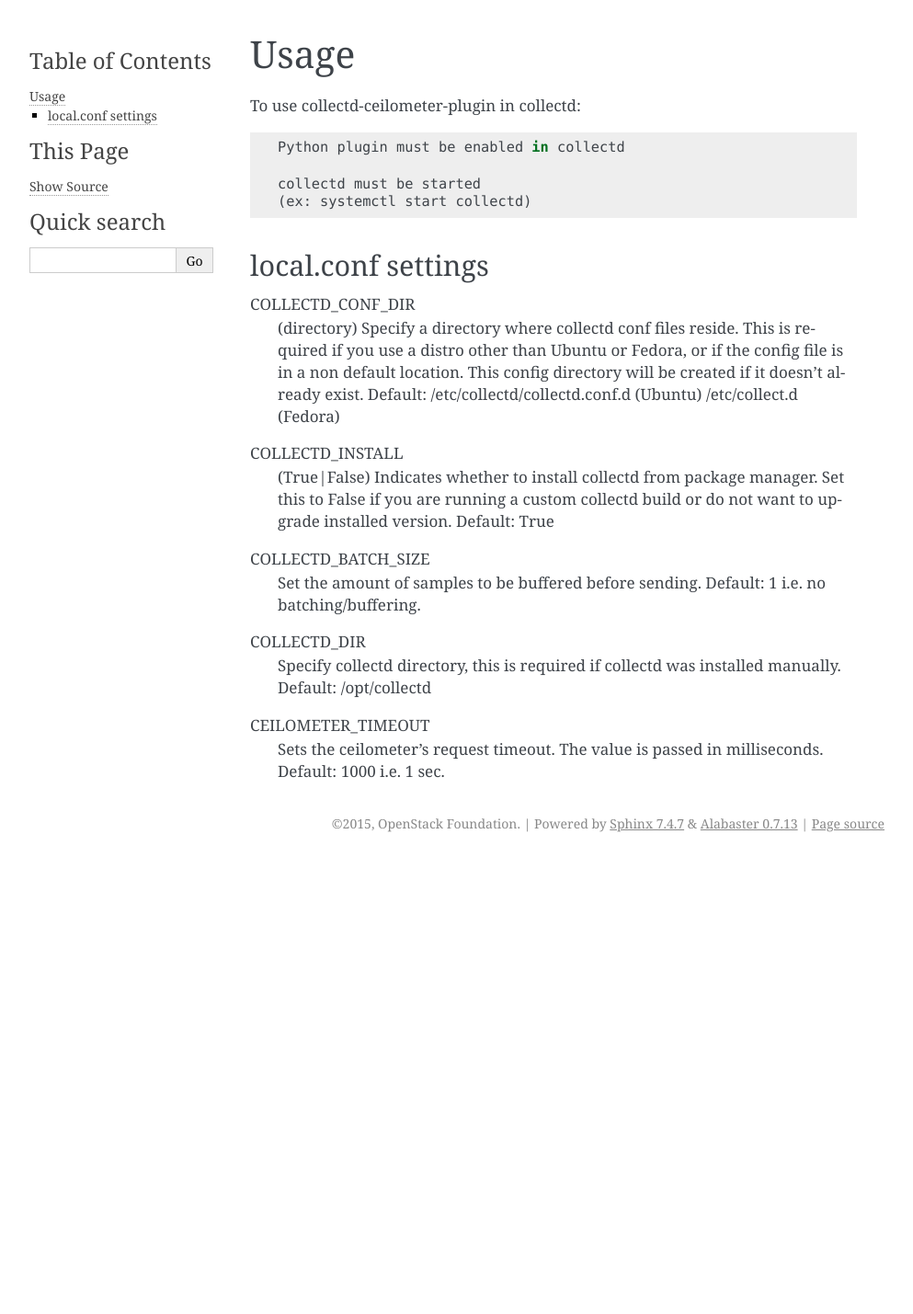
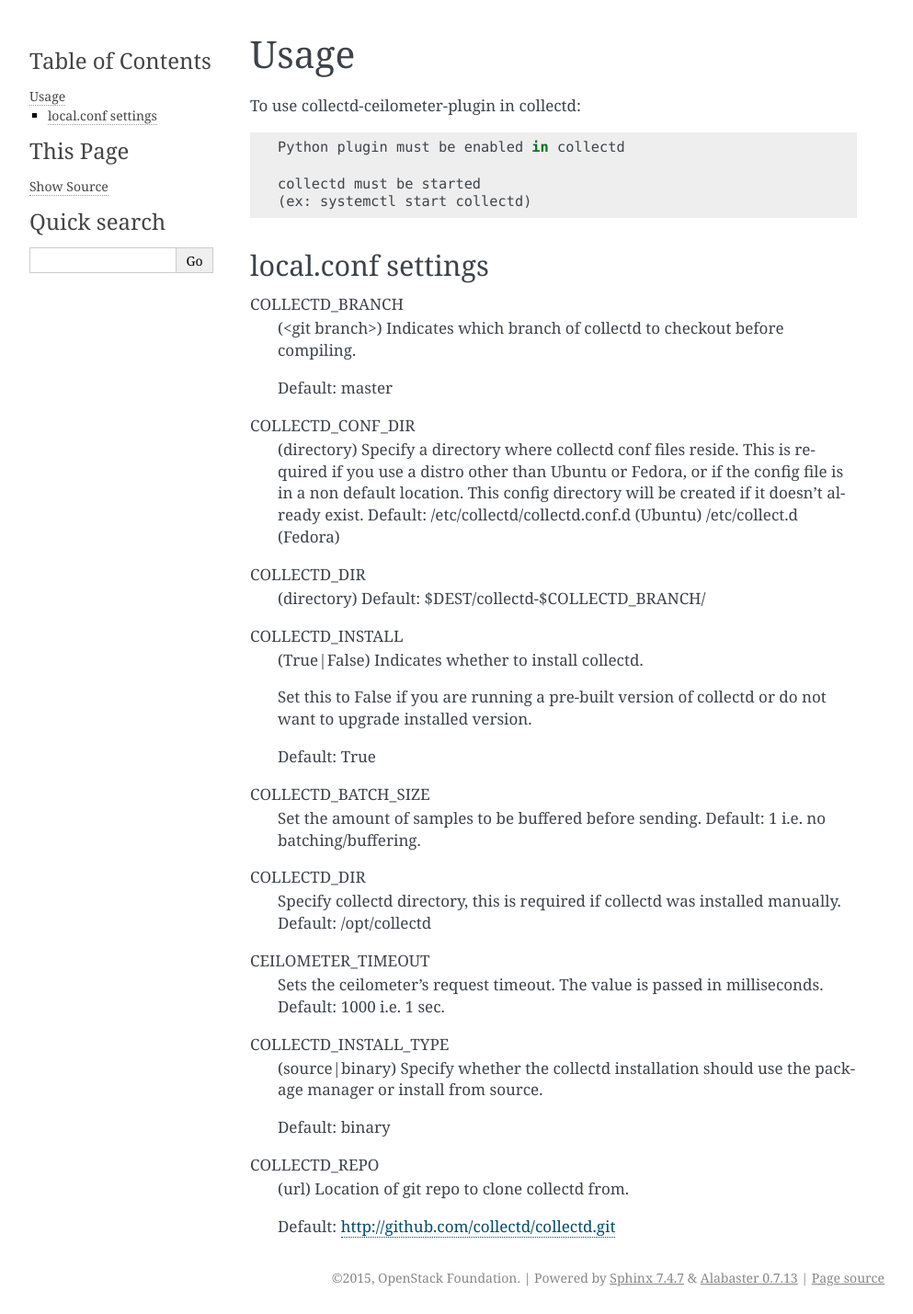
Before and after one commit to openstack-archive/collectd-openstack-plugins, a Sphinx documentation site: the page built from doc/source/usage.rst, in a window 1280 px wide. Shown: the whole page at 92% size, without its empty margins (148-1141 px from the left). Built offline with Sphinx 7.4.7, drawn with Linux system fonts in a browser that asks for light colours; before the commit the page ends 935 px from its top, so only the background shows below that.

Commit message:
Add code to build collectd
    - Add option to build collectd from source
      - Clones collectd, builds and installs collectd under the source repo

    - Add config options:
      - COLLECTD_INSTALL_TYPE
      - COLLECTD_REPO
      - COLLECTD_DIR
      - COLLECTD_BRANCH

    - Add service files to run daemon
      - Add service file for systemv

    - Update documentation in doc/source/usage.rst

    Closes-Bug: #1596966

    Change-Id: I92156cf69438634c6340c21089538ff7ea716e6f

Change-Id: Ia4648217a9c3d1d774259f634edacfea4ae26b01

```diff
--- a/doc/source/usage.rst
+++ b/doc/source/usage.rst
@@ -12,6 +12,12 @@
 local.conf settings
 -------------------
 
+COLLECTD_BRANCH
+    (<git branch>) Indicates which branch of collectd to checkout before
+    compiling.
+
+    Default: master
+
 COLLECTD_CONF_DIR
     (directory) Specify a directory where collectd conf files reside.
     This is required if you use a distro other than Ubuntu or Fedora, or if
@@ -19,13 +25,17 @@
     be created if it doesn't already exist.
     Default: /etc/collectd/collectd.conf.d (Ubuntu) /etc/collect.d (Fedora)
 
+COLLECTD_DIR
+    (directory)
+    Default: $DEST/collectd-$COLLECTD_BRANCH/
 
 COLLECTD_INSTALL
-    (True|False) Indicates whether to install collectd from package manager.
-    Set this to False if you are running a custom collectd build or do not
-    want to upgrade installed version.
+    (True|False) Indicates whether to install collectd.
+
+    Set this to False if you are running a pre-built version of collectd or do
+    not want to upgrade installed version.
+
     Default: True
-
 
 COLLECTD_BATCH_SIZE
     Set the amount of samples to be buffered before sending.
@@ -41,3 +51,15 @@
 CEILOMETER_TIMEOUT
     Sets the ceilometer's request timeout. The value is passed in milliseconds.
     Default: 1000 i.e. 1 sec.
+
+COLLECTD_INSTALL_TYPE
+    (source|binary) Specify whether the collectd installation should use the
+    package manager or install from source.
+
+    Default: binary
+
+
+COLLECTD_REPO
+    (url) Location of git repo to clone collectd from.
+
+    Default: http://github.com/collectd/collectd.git
```
Also changed, not shown: 3 other files.
